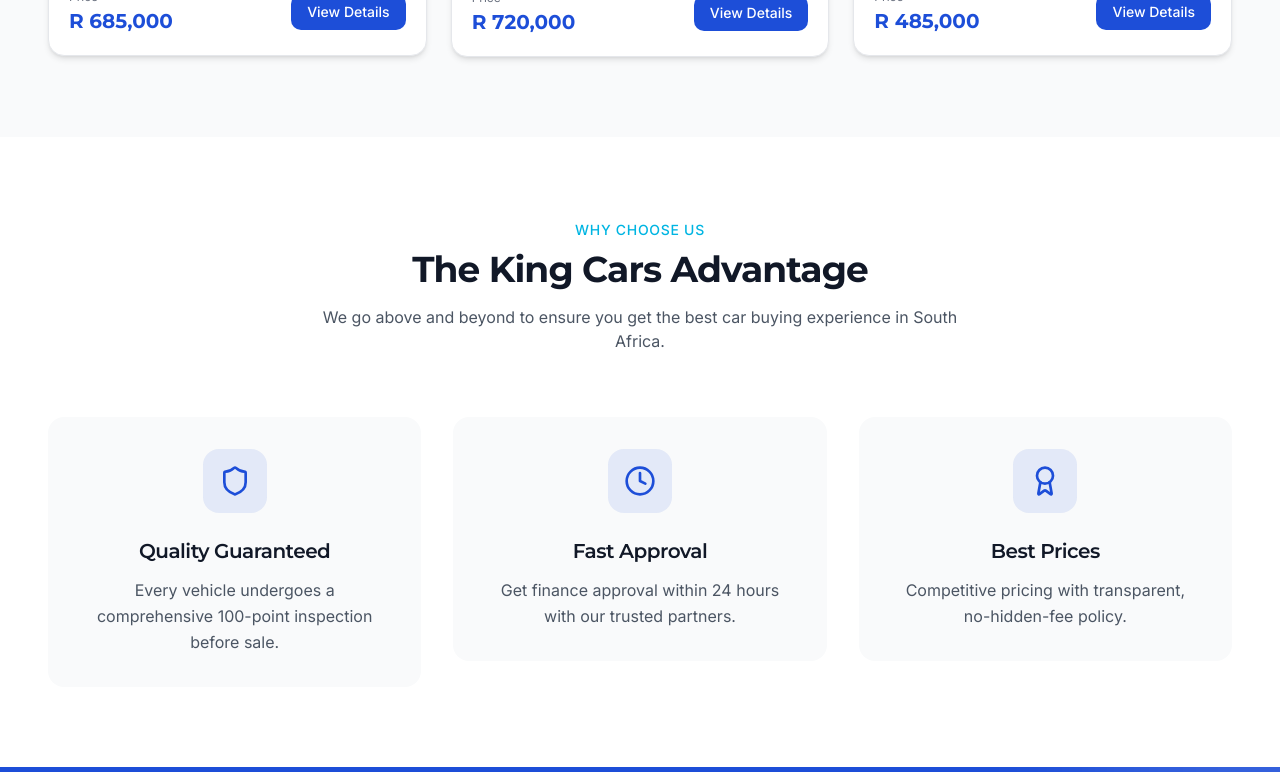
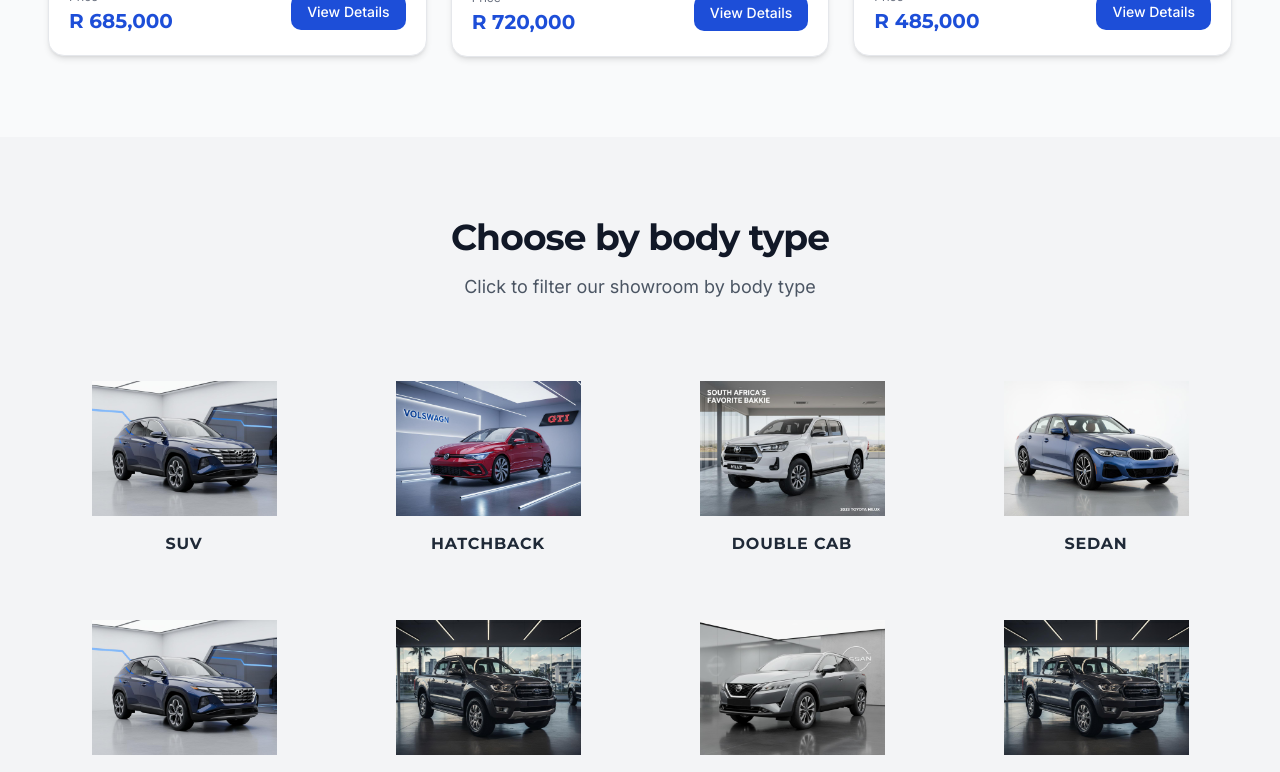
Before and after one commit to pottie2288/king-cars-website, a React (Vite) app: page / in a window 1280 px wide. Shown: the part 1920-2692 px from the top of the page. Built offline with nearby package versions, Linux system fonts and the light colour scheme.

Commit message:
feat: add body type filter to homepage and refactor AnimatedSection

```diff
--- /dev/null
+++ b/src/components/AnimatedSection.tsx
@@ -0,0 +1,22 @@
+import React from 'react';
+import { useScrollAnimation } from '@/hooks/useScrollAnimation';
+
+interface AnimatedSectionProps {
+    children: React.ReactNode;
+    className?: string;
+    delay?: number;
+}
+
+export function AnimatedSection({ children, className = '', delay = 0 }: AnimatedSectionProps) {
+    const { ref, isVisible } = useScrollAnimation();
+
+    return (
+        <div
+            ref={ref}
+            className={`transition-all duration-1000 ${isVisible ? 'opacity-100 translate-y-0' : 'opacity-0 translate-y-20'} ${className}`}
+            style={{ transitionDelay: `${delay}ms` }}
+        >
+            {children}
+        </div>
+    );
+}
--- /dev/null
+++ b/src/components/BodyTypeFilter.tsx
@@ -0,0 +1,106 @@
+import { useNavigate } from 'react-router-dom';
+import { AnimatedSection } from './AnimatedSection';
+
+const bodyTypes = [
+    {
+        name: 'SUV',
+        image: '/cars/hyundai-tucson.jpg', // Realistic dark blue SUV
+        category: 'SUV'
+    },
+    {
+        name: 'HATCHBACK',
+        image: '/cars/vw-golf.jpg', // Realistic red hatchback
+        category: 'Hatchback'
+    },
+    {
+        name: 'DOUBLE CAB',
+        image: '/cars/toyota-hilux.jpg', // Realistic white bakkie (will look for color later, hilux is iconic)
+        category: 'Bakkie'
+    },
+    {
+        name: 'SEDAN',
+        image: '/cars/bmw-3series.jpg', // Realistic blue sedan
+        category: 'Sedan'
+    },
+    {
+        name: 'MPV',
+        image: '/cars/hyundai-tucson.jpg', // Placeholder for MPV
+        category: 'SUV'
+    },
+    {
+        name: 'LWB / EXTRA CAB',
+        image: '/cars/ford-ranger.jpg', // Realistic grey bakkie
+        category: 'Bakkie'
+    },
+    {
+        name: 'CROSSOVER',
+        image: '/cars/nissan-qashqai.jpg', // Realistic grey crossover
+        category: 'SUV'
+    },
+    {
+        name: 'PANEL VAN / MINI',
+        image: '/cars/ford-ranger.jpg', // Placeholder for Van
+        category: 'Bakkie'
+    }
+];
+
+export function BodyTypeFilter() {
+    const navigate = useNavigate();
+
+    const handleTypeClick = (category: string) => {
+        sessionStorage.setItem('homeSearchFilters', JSON.stringify({
+            category: category,
+            location: null,
+            make: null,
+            model: null,
+            minPrice: null,
+            maxPrice: null,
+            minYear: null,
+            maxYear: null,
+            maxMileage: null,
+            searchQuery: ''
+        }));
+        navigate('/showroom');
+    };
+
+    return (
+        <section className="py-20 bg-gray-100">
+            <div className="section-padding max-w-7xl mx-auto">
+                <AnimatedSection className="text-center mb-16">
+                    <h2 className="font-display font-bold text-3xl sm:text-4xl text-gray-900 mb-4">
+                        Choose by body type
+                    </h2>
+                    <p className="text-gray-600 text-lg">
+                        Click to filter our showroom by body type
+                    </p>
+                </AnimatedSection>
+
+                <div className="grid grid-cols-2 md:grid-cols-4 gap-4 sm:gap-8">
+                    {bodyTypes.map((type, index) => (
+                        <AnimatedSection
+                            key={index}
+                            delay={index * 100}
+                            className="group"
+                        >
+                            <button
+                                onClick={() => handleTypeClick(type.category)}
+                                className="w-full bg-transparent hover:bg-white/50 rounded-2xl p-4 transition-all duration-300 flex flex-col items-center"
+                            >
+                                <div className="relative w-full aspect-[16/9] mb-4 overflow-hidden rounded-xl">
+                                    <img
+                                        src={type.image}
+                                        alt={type.name}
+                                        className="w-full h-full object-contain transform group-hover:scale-110 transition-transform duration-500"
+                                    />
+                                </div>
+                                <span className="font-display font-bold text-sm sm:text-base text-gray-800 tracking-wider">
+                                    {type.name}
+                                </span>
+                            </button>
+                        </AnimatedSection>
+                    ))}
+                </div>
+            </div>
+        </section>
+    );
+}
--- a/src/pages/AboutPage.tsx
+++ b/src/pages/AboutPage.tsx
@@ -1,19 +1,7 @@
 import { Award, Users, Target, Heart, Shield } from 'lucide-react';
-import { useScrollAnimation } from '@/hooks/useScrollAnimation';
 import { SEO } from '@/components/SEO';
 
-function AnimatedSection({ children, className = '' }: { children: React.ReactNode; className?: string }) {
-  const { ref, isVisible } = useScrollAnimation();
-  return (
-    <div
-      ref={ref}
-      className={`transition-all duration-700 ${isVisible ? 'opacity-100 translate-y-0' : 'opacity-0 translate-y-8'
-        } ${className}`}
-    >
-      {children}
-    </div>
-  );
-}
+import { AnimatedSection } from '@/components/AnimatedSection';
 
 export function AboutPage() {
   const values = [
--- a/src/pages/FinancePage.tsx
+++ b/src/pages/FinancePage.tsx
@@ -1,19 +1,7 @@
 import { useState } from 'react';
 import { Calculator, Check, Clock, ChevronDown, Phone, Mail, Wallet, TrendingDown, ArrowRight } from 'lucide-react';
-import { useScrollAnimation } from '@/hooks/useScrollAnimation';
 
-function AnimatedSection({ children, className = '' }: { children: React.ReactNode; className?: string }) {
-  const { ref, isVisible } = useScrollAnimation();
-  return (
-    <div
-      ref={ref}
-      className={`transition-all duration-700 ${isVisible ? 'opacity-100 translate-y-0' : 'opacity-0 translate-y-8'
-        } ${className}`}
-    >
-      {children}
-    </div>
-  );
-}
+import { AnimatedSection } from '@/components/AnimatedSection';
 
 import { SEO } from '@/components/SEO';
 
--- a/src/pages/HomePage.tsx
+++ b/src/pages/HomePage.tsx
@@ -5,8 +5,9 @@ import { useNavigate } from 'react-router-dom';
 import { SearchBar } from '@/components/SearchBar';
 import { CarCard } from '@/components/CarCard';
 import { useInventory } from '@/hooks/useInventory';
-import { useScrollAnimation } from '@/hooks/useScrollAnimation';
 import { SEO } from '@/components/SEO';
+import { AnimatedSection } from '@/components/AnimatedSection';
+import { BodyTypeFilter } from '@/components/BodyTypeFilter';
 import type { FilterState, Car } from '@/types';
 
 interface HomePageProps {
@@ -14,18 +15,7 @@ interface HomePageProps {
   onToggleFavourite: (carId: string) => void;
 }
 
-function AnimatedSection({ children, className = '' }: { children: React.ReactNode; className?: string }) {
-  const { ref, isVisible } = useScrollAnimation();
-  return (
-    <div
-      ref={ref}
-      className={`transition-all duration-700 ${isVisible ? 'opacity-100 translate-y-0' : 'opacity-0 translate-y-8'
-        } ${className}`}
-    >
-      {children}
-    </div>
-  );
-}
+
 
 export function HomePage({ favourites, onToggleFavourite }: HomePageProps) {
   const navigate = useNavigate();
@@ -238,6 +228,9 @@ export function HomePage({ favourites, onToggleFavourite }: HomePageProps) {
           )}
         </div>
       </section>
+
+      {/* Body Type Filter Section */}
+      <BodyTypeFilter />
 
       {/* Benefits Section */}
       <section className="py-20 bg-white">
```
